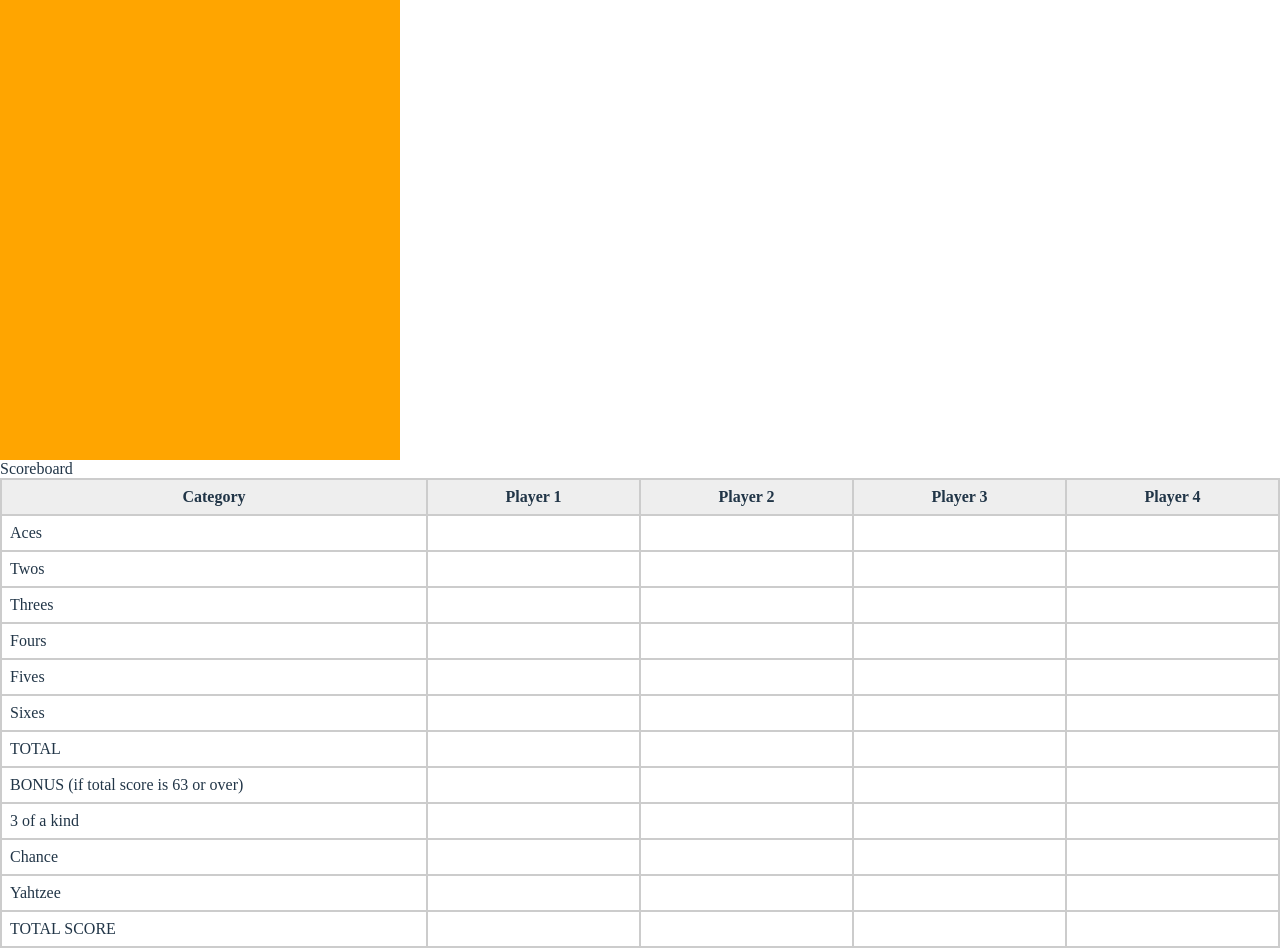
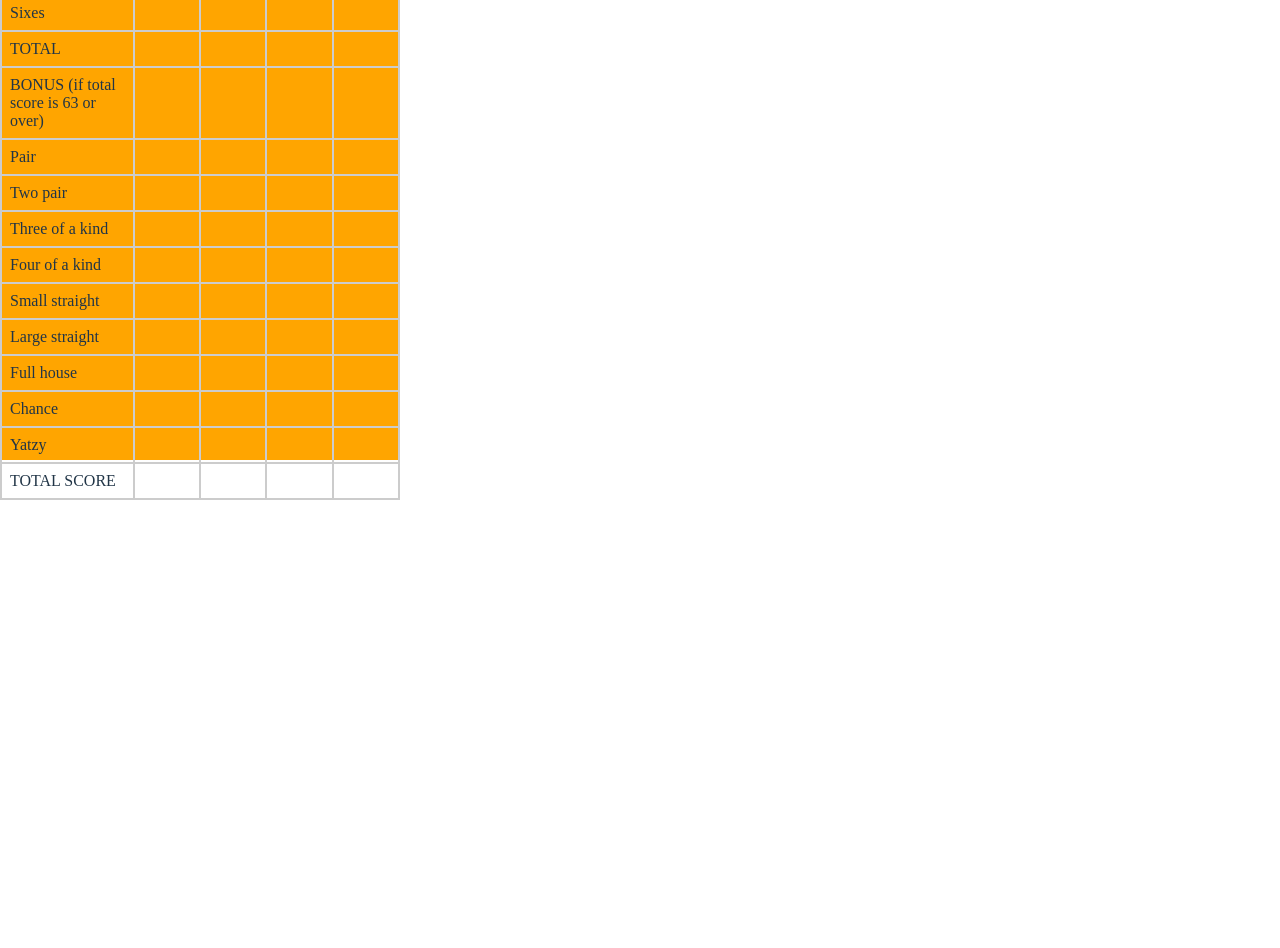
Before and after one commit to jasminlehtola/Yatzy, a React (Vite) app: page / in a window 1280 px wide. Shown: the part 320-1268 px from the top of the page. After the commit the page ends 820 px from the top, so only its background shows below. Built offline with nearby package versions, Linux system fonts and the light colour scheme.

Commit message:
Changed scoreboard to have clickable cells. Added data-folder: categories and players

```diff
--- a/src/App.jsx
+++ b/src/App.jsx
@@ -1,4 +1,4 @@
-import Scoreboard from './scoreboard'
+import Scoreboard from './components/scoreboard'
 
 
 const App = () => (
@@ -15,12 +15,11 @@ const App = () => (
         </button>
     </div>
     <div class="scoreboard">
+      <Scoreboard />
     </div>
     <div class="dice">
     </div>
-  <div>
-    <Scoreboard />
-  </div>
+
   </div>
 )
 
--- /dev/null
+++ b/src/components/scoreboard.jsx
@@ -0,0 +1,36 @@
+import '../styles.css'
+import categories from '../data/categories'
+import players from '../data/players'
+
+const Scoreboard = () => {
+    return (
+        <div>
+            <div className="grid-table">
+                <div className="cell header">Category</div>
+                <div className="cell header">Player 1</div>
+                <div className="cell header">Player 2</div>
+                <div className="cell header">Player 3</div>
+                <div className="cell header">Player 4</div>
+
+                {categories.map((category) => (
+                    <>
+                        <div className="cell category">{category}</div>
+
+                        {players.map((playerIndex) => (
+                            <div
+                                key={playerIndex}
+                                className="cell"
+                                onClick={() => handleCellClick(category, playerIndex)}
+                            >
+                            </div>
+                        ))}
+                    </>
+                ))}
+            </div>
+        </div>
+    )
+}
+
+
+
+export default Scoreboard
--- /dev/null
+++ b/src/data/categories.js
@@ -0,0 +1,23 @@
+const categories = [
+  "Ones",
+  "Twos",
+  "Threes",
+  "Fours",
+  "Fives",
+  "Sixes",
+  "TOTAL",
+  "BONUS (if total score is 63 or over)",
+  "Pair",
+  "Two pair",
+  "Three of a kind",
+  "Four of a kind",
+  "Small straight",
+  "Large straight",
+  "Full house",
+  "Chance",
+  "Yatzy",
+  "TOTAL SCORE"
+]
+
+
+export default categories
--- /dev/null
+++ b/src/data/players.js
@@ -0,0 +1,8 @@
+const players = [
+  "Player 1",
+  "Player 2",
+  "Player 3",
+  "Player 4"
+]
+
+export default players
--- a/src/scoreboard.jsx
+++ /dev/null
@@ -1,97 +0,0 @@
-import './styles.css'
-
-const Scoreboard = () => {
-    return (
-        <div>
-            <div>Scoreboard</div>
-            <div class="grid-table">
-                <div class="cell header">Category</div>
-                <div class="cell header">Player 1</div>
-                <div class="cell header">Player 2</div>
-                <div class="cell header">Player 3</div>
-                <div class="cell header">Player 4</div>
-
-                <div class="cell category">Aces</div>
-                <div class="cell"></div>
-                <div class="cell"></div>
-                <div class="cell"></div>
-                <div class="cell"></div>
-
-                <div class="cell category">Twos</div>
-                <div class="cell"></div>
-                <div class="cell"></div>
-                <div class="cell"></div>
-                <div class="cell"></div>
-
-                <div class="cell category">Threes</div>
-                <div class="cell"></div>
-                <div class="cell"></div>
-                <div class="cell"></div>
-                <div class="cell"></div>
-
-                <div class="cell category">Fours</div>
-                <div class="cell"></div>
-                <div class="cell"></div>
-                <div class="cell"></div>
-                <div class="cell"></div>
-
-                <div class="cell category">Fives</div>
-                <div class="cell"></div>
-                <div class="cell"></div>
-                <div class="cell"></div>
-                <div class="cell"></div>
-
-                <div class="cell category">Sixes</div>
-                <div class="cell"></div>
-                <div class="cell"></div>
-                <div class="cell"></div>
-                <div class="cell"></div>
-
-                <div class="cell category">TOTAL</div>
-                <div class="cell"></div>
-                <div class="cell"></div>
-                <div class="cell"></div>
-                <div class="cell"></div>
-
-                <div class="cell category">BONUS (if total score is 63 or over)</div>
-                <div class="cell"></div>
-                <div class="cell"></div>
-                <div class="cell"></div>
-                <div class="cell"></div>
-
-                <div class="cell category">3 of a kind</div>
-                <div class="cell"></div>
-                <div class="cell"></div>
-                <div class="cell"></div>
-                <div class="cell"></div>
-
-                <div class="cell category">Chance</div>
-                <div class="cell"></div>
-                <div class="cell"></div>
-                <div class="cell"></div>
-                <div class="cell"></div>
-
-                <div class="cell category">Yahtzee</div>
-                <div class="cell"></div>
-                <div class="cell"></div>
-                <div class="cell"></div>
-                <div class="cell"></div>
-
-                <div class="cell category">TOTAL SCORE</div>
-                <div class="cell"></div>
-                <div class="cell"></div>
-                <div class="cell"></div>
-                <div class="cell"></div>
-
-            </div>
-
-
-
-
-
-
-        </div >
-    )
-}
-
-export default Scoreboard
```
Also changed, not shown: src/main.js (+4 -5 lines), src/components/dice.jsx (added), src/components/diceRoll.jsx (added).
